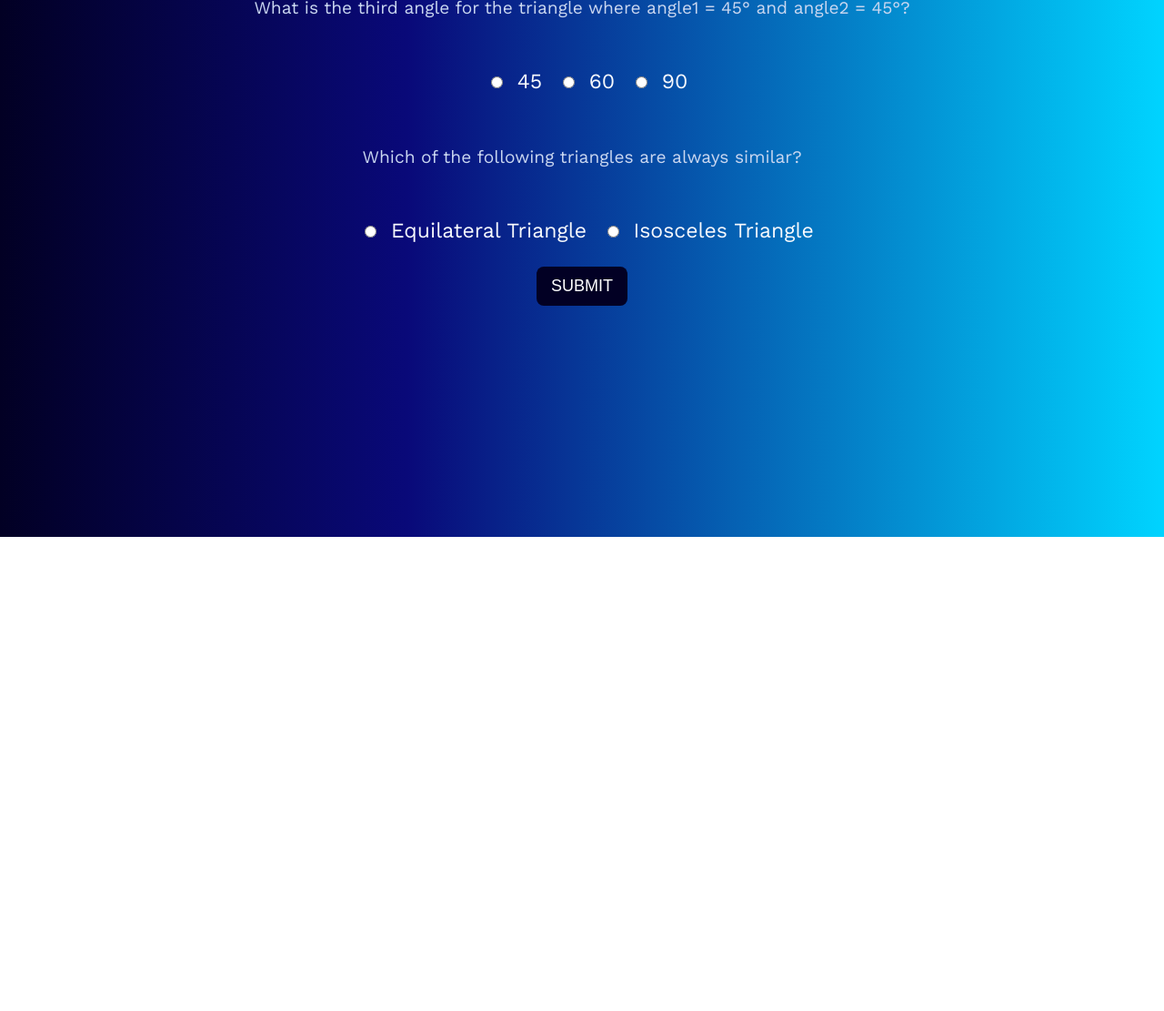
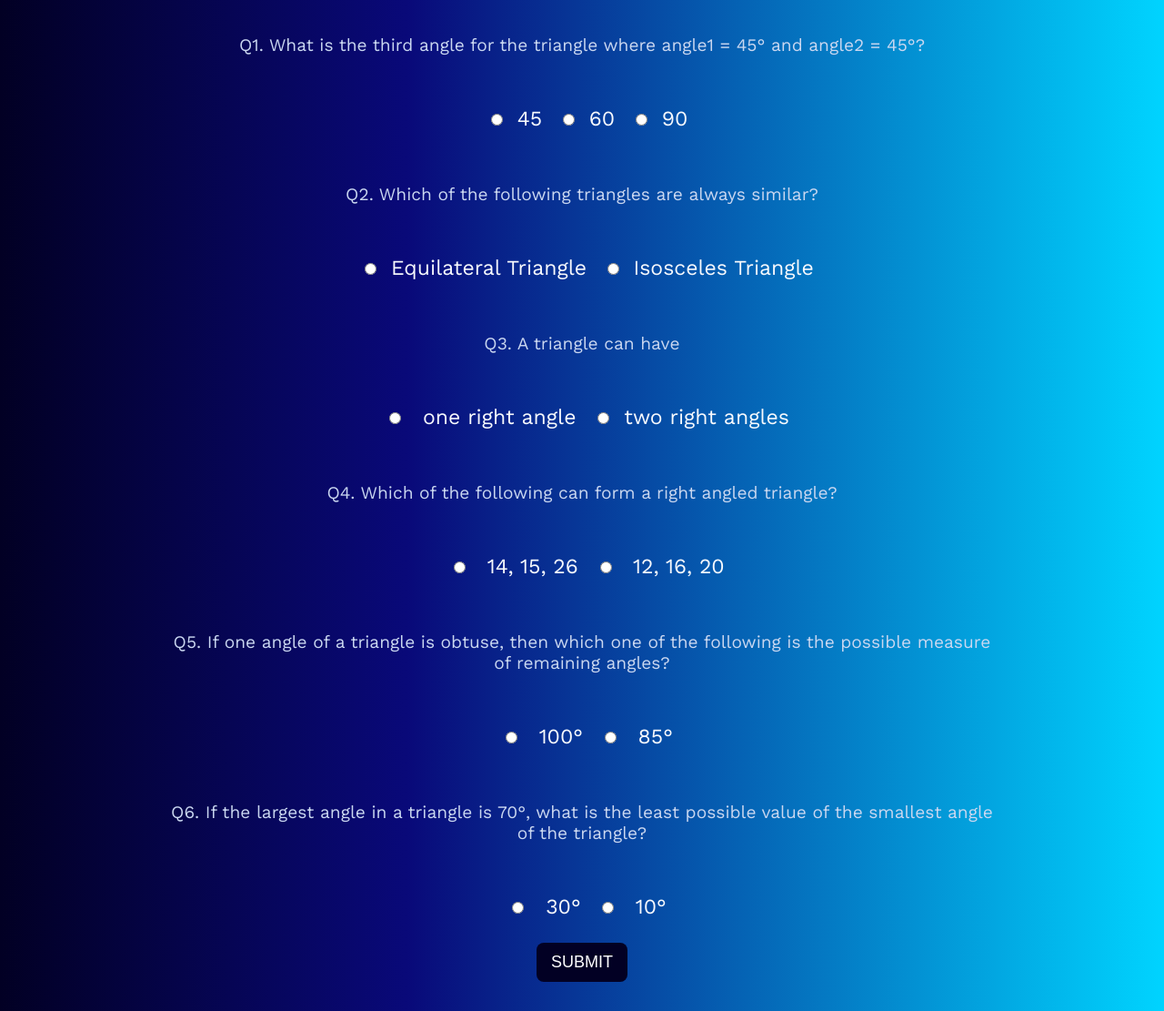
Before and after one commit to shristabaruah/Know-Triangle, a plain HTML site: page index.html in a window 1280 px wide. Shown: the part 210-1321 px from the top of the page at 91% size. Before the commit the page ends 800 px from the top, so only its background shows below. Drawn offline with nearby package versions, Linux system fonts and the light colour scheme; a web font is replaced by a local one.

Commit message:
last changes

```diff
--- a/index.html
+++ b/index.html
@@ -5,6 +5,7 @@
     <meta http-equiv="X-UA-Compatible" content="IE=edge">
     <meta name="viewport" content="width=device-width, initial-scale=1.0">
     <title>quiz</title>
+   nz
     <link rel="stylesheet" href="style.css">
     <link rel="stylesheet" href="../css/quiz.css">
 </head>
@@ -20,9 +21,10 @@
       </header>
       <main class="quiz-main">
         <h1>Triangle Quiz</h1>
+        <h3>For each correct answer you will get 1 point</h3>
         <form action="" class="quiz-form">
             <div class="question-container">
-                <p>What is the third angle for the triangle where angle1 = 45° and angle2 = 45°?</p>
+                <p>Q1. What is the third angle for the triangle where angle1 = 45° and angle2 = 45°?</p>
                 <label class="input-label"><input class="input-radio" type="radio" name="question1"value="45">45</label>
 
                 <label class="input-label"><input  class="input-radio" type="radio" name="question1"value="60">60</label>
@@ -31,11 +33,61 @@
 
             </div>
             <div class="question-container">
-                <p>Which of the following triangles are always similar?</p>
+                <p>Q2. Which of the following triangles are always similar?</p>
                 <label class="input-label"><input class="input-radio" type="radio" name="question2" value="Equilateral">Equilateral Triangle</label>
 
                 <label class="input-label" ><input class="input-radio" type="radio" name="question2" value="Isosceles">Isosceles Triangle</label>
             </div>
+            <div class="question-container">
+              <p> Q3. A triangle can have</p>
+              <label class="input-label">
+                <input class="input-radio" type="radio" name="question3" value="one right angle" />
+                one right angle
+              </label>
+              <label class="input-label">
+                <input class="input-radio" type="radio" name="question3" value="two right angles" />two
+                right angles</label
+              >
+            </div>
+            <div class="question-container">
+              <p>Q4. Which of the following can form a right angled triangle?</p>
+              <label class="input-label">
+                <input type="radio" class="input-radio" name="question4" value="14, 15, 26" />
+                14, 15, 26
+              </label>
+              <label class="input-label">
+                <input type="radio" class="input-radio" name="question4" value="12, 16, 20" />
+                12, 16, 20</label
+              >
+            </div>
+            <div class="question-container">
+              <p>Q5. If one angle of a triangle is obtuse, then which one of the
+                following is the possible measure of remaining angles?
+              </p>
+              <label class="input-label" >
+                <input type="radio" class="input-radio" name="question6" value="100°" />
+                100°
+              </label>
+              <label class="input-label" >
+                <input type="radio" class="input-radio" name="question6" value="85°" />
+                85°</label
+              >
+            </div>
+            <div class="question-container">
+              <p>
+                Q6. If the largest angle in a triangle is 70°, what is the least
+                possible value of the smallest angle of the triangle?
+              </p>
+              <label class="input-label" >
+                <input type="radio" class="input-radio" name="question7" value="30°" />
+                30°
+              </label>
+              <label class="input-label" >
+                <input type="radio" class="input-radio" name="question7" value="10°" />
+                10°
+              </label>
+            </div>
+
 
 
         </form>
--- a/scripts/quiz.js
+++ b/scripts/quiz.js
@@ -2,7 +2,7 @@ const quizForm =document.querySelector('.quiz-form');
 const SubmitButton = document.querySelector('#submit-ans-btn');
 const OutputEl = document.querySelector('#output');
 
-const CorrectAnswers = ["90","Equilateral"];
+const CorrectAnswers = ["90","Equilateral", "one right angle","12, 16, 20",  "100°","30°"];
 function calculateScore(){
     let score = 0;
     let index = 0;
```
Also changed, not shown: IsTriangle.html (+3 -3 lines), area.html (+2 -2 lines), hypotenuse.html (+2 -2 lines).
